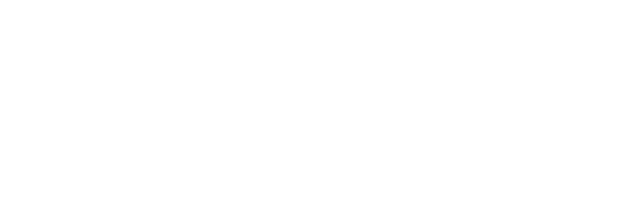
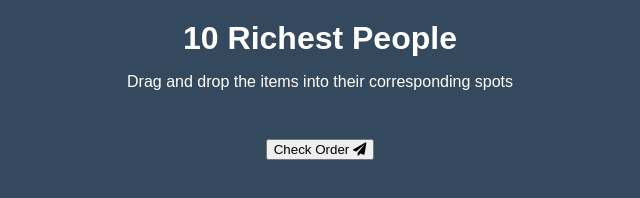
Before and after one commit to juhyun-park/webprojects, a plain HTML site: page sortable-list/index.html in a window 1280 px wide. Shown: the whole page, without its empty margins (320-960 px from the left). Drawn offline with Linux system fonts and the light colour scheme; files that its build step writes are made by us from their sources.

Commit message:
Update index.html

```diff
--- a/sortable-list/index.html
+++ b/sortable-list/index.html
@@ -4,9 +4,19 @@
     <meta charset="UTF-8">
     <meta http-equiv="X-UA-Compatible" content="IE=edge">
     <meta name="viewport" content="width=device-width, initial-scale=1.0">
-    <title>Sortable List</title>
+    <link rel="stylesheet" href="style.css">
+    <link rel="stylesheet" href="https://cdnjs.cloudflare.com/ajax/libs/font-awesome/5.15.2/css/all.min.css" integrity="sha512-HK5fgLBL+xu6dm/Ii3z4xhlSUyZgTT9tuc/hSrtw6uzJOvgRr2a9jyxxT1ely+B+xFAmJKVSTbpM/CuL7qxO8w==" crossorigin="anonymous" />
+    <title>Top 10 Richest People</title>
 </head>
 <body>
+    <h1>10 Richest People</h1>
+    <p>Drag and drop the items into their corresponding spots</p>
+    <ul class="draggable-list" id="draggable-list"></ul>
+    <button class="check-btn" id="check">
+        Check Order
+        <i class="fas fa-paper-plane"></i>
+    </button>
 
+    <script src="script.js"></script>
 </body>
 </html>
```
